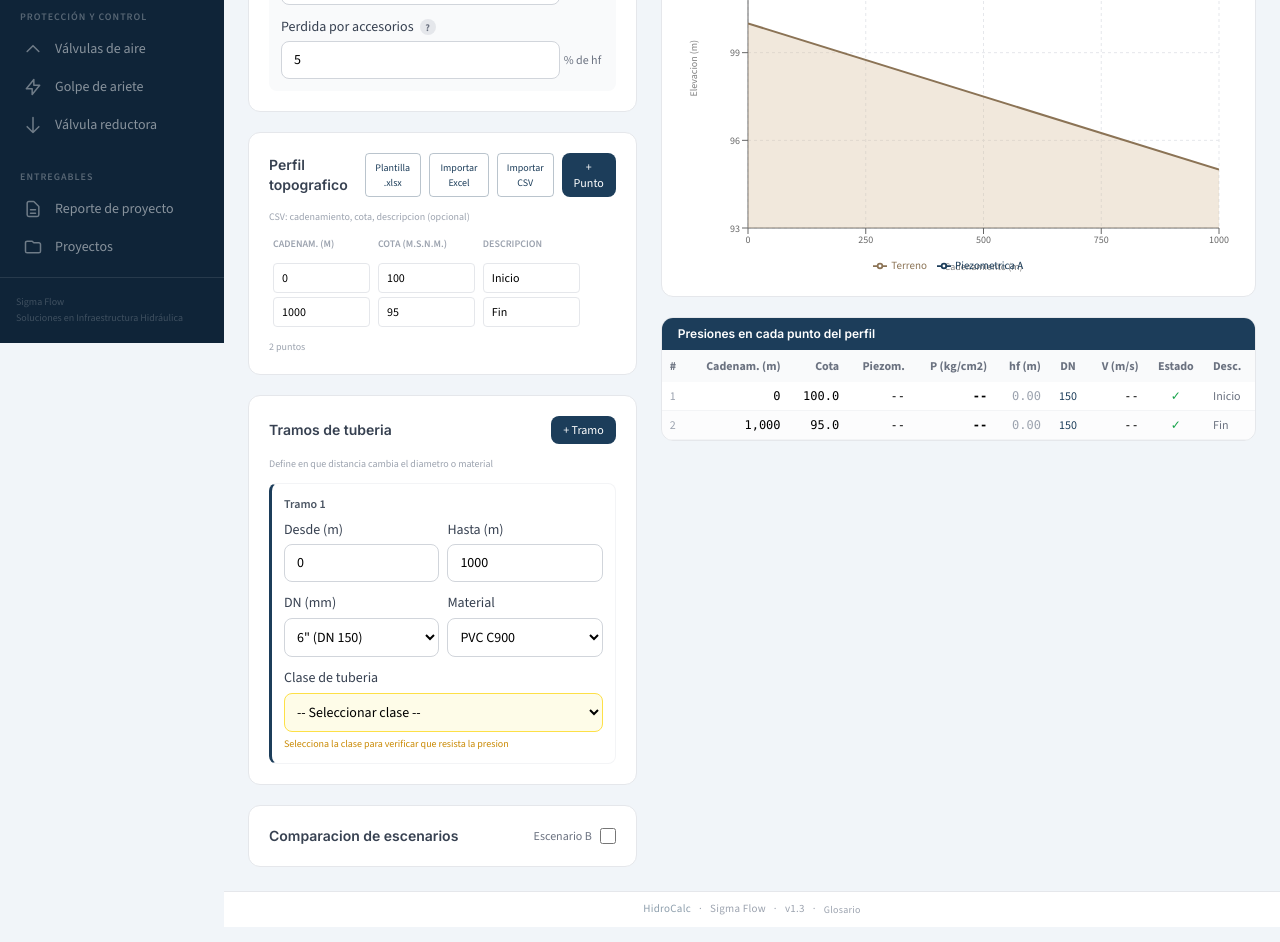
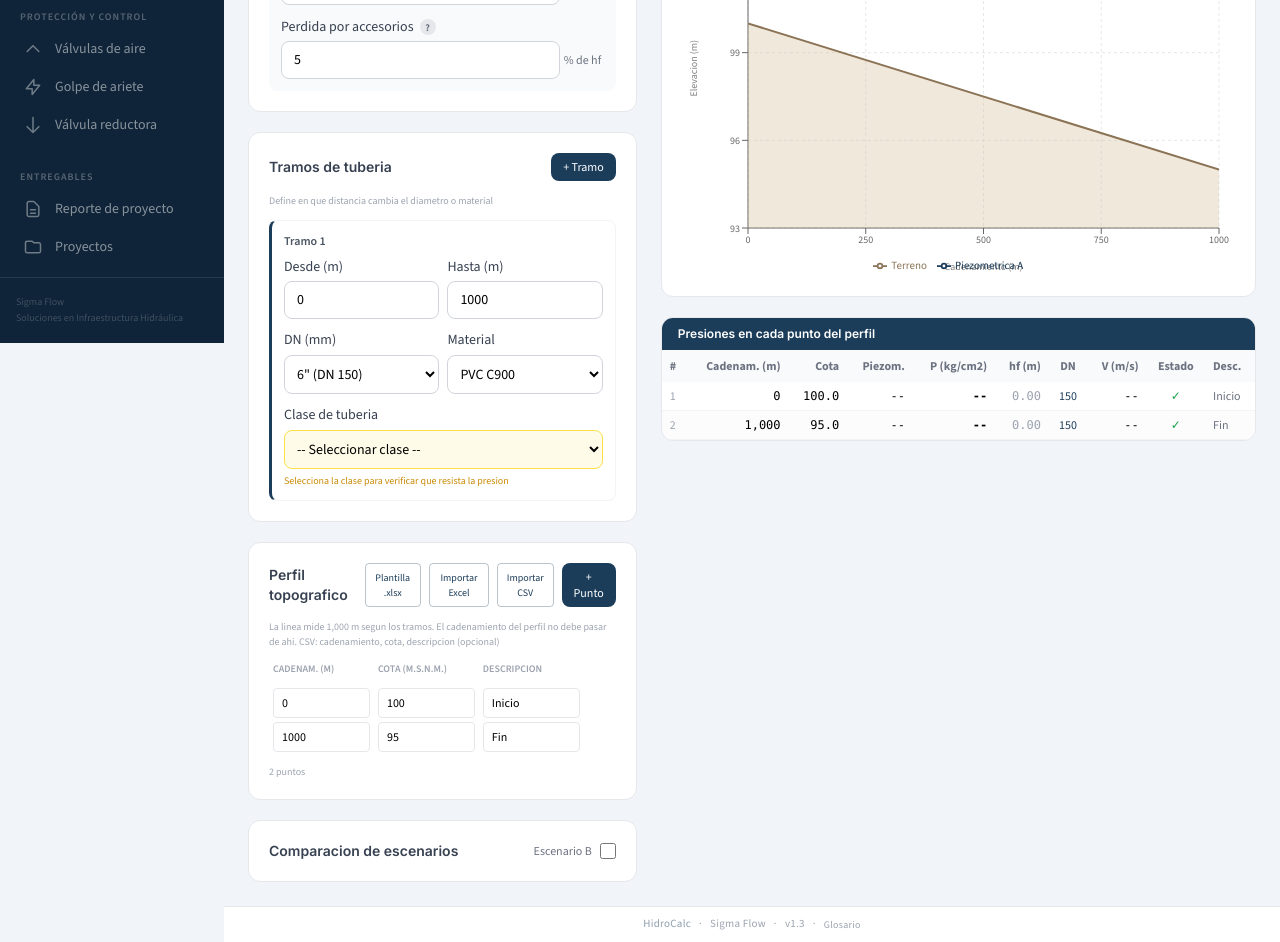
Before and after one commit to simexco/hidrocalc, a Next.js app: page /perfil in a window 1280 px wide. Shown: the part 600-1542 px from the top of the page. Built offline with nearby package versions, Linux system fonts and the light colour scheme.

Commit message:
Linea de conduccion: tramos antes del perfil topografico + validar que el cadenamiento no exceda la longitud de la linea

```diff
--- a/src/app/(modules)/perfil/page.tsx
+++ b/src/app/(modules)/perfil/page.tsx
@@ -170,6 +170,10 @@ export default function PerfilPage() {
   const updateTramo = (id: string, updates: Partial<ProfileTramo>) => {
     setTramos(tramos.map(t => t.id === id ? { ...t, ...updates } : t));
   };
+
+  // Longitud de la linea (segun los tramos) y maximo cadenamiento del perfil — para validar
+  const lineLength = tramos.reduce((mx, t) => Math.max(mx, t.distTo ?? 0), 0);
+  const perfilMax = vertices.reduce((mx, v) => Math.max(mx, v.dist ?? 0), 0);
 
   // CSV Import
   const handleCSVImport = (e: React.ChangeEvent<HTMLInputElement>) => {
@@ -405,45 +409,6 @@ export default function PerfilPage() {
             </div>
           </div>
 
-          {/* Profile table */}
-          <div className="bg-white dark:bg-gray-800 rounded-xl border border-gray-200 dark:border-gray-700 p-5 space-y-3">
-            <div className="flex items-center justify-between">
-              <h2 className="text-sm font-semibold text-gray-700 dark:text-gray-300">Perfil topografico</h2>
-              <div className="flex gap-2">
-                <button onClick={downloadTemplate} className="text-[10px] text-[#1C3D5A] border border-[#1C3D5A]/30 px-2 py-1 rounded hover:bg-[#1C3D5A]/10 transition-colors">
-                  Plantilla .xlsx
-                </button>
-                <button onClick={() => xlsxRef.current?.click()} className="text-[10px] text-[#1C3D5A] border border-[#1C3D5A]/30 px-2 py-1 rounded hover:bg-[#1C3D5A]/10 transition-colors">
-                  Importar Excel
-                </button>
-                <button onClick={() => fileRef.current?.click()} className="text-[10px] text-[#1C3D5A] border border-[#1C3D5A]/30 px-2 py-1 rounded hover:bg-[#1C3D5A]/10 transition-colors">
-                  Importar CSV
-                </button>
-                <button onClick={addVertex} className="text-xs bg-[#1C3D5A] text-white px-3 py-1.5 rounded-lg hover:bg-[#0F2438] transition-colors">
-                  + Punto
-                </button>
-              </div>
-              <input ref={fileRef} type="file" accept=".csv,.txt,.tsv" onChange={handleCSVImport} className="hidden" />
-              <input ref={xlsxRef} type="file" accept=".xlsx" onChange={handleXLSXImport} className="hidden" />
-            </div>
-            <p className="text-[10px] text-gray-400">CSV: cadenamiento, cota, descripcion (opcional)</p>
-
-            <div className="grid grid-cols-[1fr_1fr_1fr_24px] gap-2 text-[10px] text-gray-400 font-semibold uppercase px-1">
-              <span>Cadenam. (m)</span><span>Cota (m.s.n.m.)</span><span>Descripcion</span><span></span>
-            </div>
-            <div className="space-y-1 max-h-[350px] overflow-y-auto">
-              {vertices.map((v, i) => (
-                <div key={v.id} className={`grid grid-cols-[1fr_1fr_1fr_24px] gap-2 items-center px-1 ${results?.points[i]?.status === 'critical' ? 'bg-red-50 dark:bg-red-900/10 rounded' : results?.points[i]?.status === 'low' ? 'bg-yellow-50 dark:bg-yellow-900/10 rounded' : ''}`}>
-                  <NumInput value={v.dist} onChange={(n) => updateVertex(v.id, "dist", n)} />
-                  <NumInput value={v.cota} onChange={(n) => updateVertex(v.id, "cota", n)} />
-                  <input type="text" value={v.desc} onChange={(e) => updateVertex(v.id, "desc", e.target.value)} placeholder={i === 0 ? "Inicio" : ""} className="w-full px-2 py-1.5 text-xs border border-gray-200 dark:border-gray-600 rounded bg-white dark:bg-gray-800 dark:text-white" />
-                  {vertices.length > 2 ? <button onClick={() => removeVertex(v.id)} className="text-red-400 hover:text-red-600 text-xs text-center">{"✗"}</button> : <span />}
-                </div>
-              ))}
-            </div>
-            <p className="text-[10px] text-gray-400">{vertices.length} puntos</p>
-          </div>
-
           {/* Tramos de tubería */}
           <div className="bg-white dark:bg-gray-800 rounded-xl border border-gray-200 dark:border-gray-700 p-5 space-y-3">
             <div className="flex items-center justify-between">
@@ -575,6 +540,54 @@ export default function PerfilPage() {
                 )}
               </div>
             );})}
+          </div>
+
+          {/* Perfil topografico (despues de definir los tramos / longitud de la linea) */}
+          <div className="bg-white dark:bg-gray-800 rounded-xl border border-gray-200 dark:border-gray-700 p-5 space-y-3">
+            <div className="flex items-center justify-between">
+              <h2 className="text-sm font-semibold text-gray-700 dark:text-gray-300">Perfil topografico</h2>
+              <div className="flex gap-2">
+                <button onClick={downloadTemplate} className="text-[10px] text-[#1C3D5A] border border-[#1C3D5A]/30 px-2 py-1 rounded hover:bg-[#1C3D5A]/10 transition-colors">
+                  Plantilla .xlsx
+                </button>
+                <button onClick={() => xlsxRef.current?.click()} className="text-[10px] text-[#1C3D5A] border border-[#1C3D5A]/30 px-2 py-1 rounded hover:bg-[#1C3D5A]/10 transition-colors">
+                  Importar Excel
+                </button>
+                <button onClick={() => fileRef.current?.click()} className="text-[10px] text-[#1C3D5A] border border-[#1C3D5A]/30 px-2 py-1 rounded hover:bg-[#1C3D5A]/10 transition-colors">
+                  Importar CSV
+                </button>
+                <button onClick={addVertex} className="text-xs bg-[#1C3D5A] text-white px-3 py-1.5 rounded-lg hover:bg-[#0F2438] transition-colors">
+                  + Punto
+                </button>
+              </div>
+              <input ref={fileRef} type="file" accept=".csv,.txt,.tsv" onChange={handleCSVImport} className="hidden" />
+              <input ref={xlsxRef} type="file" accept=".xlsx" onChange={handleXLSXImport} className="hidden" />
+            </div>
+            <p className="text-[10px] text-gray-400">La linea mide {formatNumber(lineLength, 0)} m segun los tramos. El cadenamiento del perfil no debe pasar de ahi. CSV: cadenamiento, cota, descripcion (opcional)</p>
+
+            {perfilMax > lineLength && lineLength > 0 && (
+              <div className="bg-amber-50 dark:bg-amber-900/20 border border-amber-300 dark:border-amber-700 rounded-lg px-3 py-2 text-[11px] text-amber-700 dark:text-amber-300">
+                {"⚠"} El perfil llega a {formatNumber(perfilMax, 0)} m pero la linea (tramos) mide {formatNumber(lineLength, 0)} m. Ajusta el cadenamiento o amplia los tramos para que coincidan.
+              </div>
+            )}
+
+            <div className="grid grid-cols-[1fr_1fr_1fr_24px] gap-2 text-[10px] text-gray-400 font-semibold uppercase px-1">
+              <span>Cadenam. (m)</span><span>Cota (m.s.n.m.)</span><span>Descripcion</span><span></span>
+            </div>
+            <div className="space-y-1 max-h-[350px] overflow-y-auto">
+              {vertices.map((v, i) => {
+                const excede = v.dist != null && lineLength > 0 && v.dist > lineLength;
+                return (
+                <div key={v.id} className={`grid grid-cols-[1fr_1fr_1fr_24px] gap-2 items-center px-1 ${excede ? 'bg-amber-50 dark:bg-amber-900/10 rounded' : results?.points[i]?.status === 'critical' ? 'bg-red-50 dark:bg-red-900/10 rounded' : results?.points[i]?.status === 'low' ? 'bg-yellow-50 dark:bg-yellow-900/10 rounded' : ''}`}>
+                  <NumInput value={v.dist} onChange={(n) => updateVertex(v.id, "dist", n)} />
+                  <NumInput value={v.cota} onChange={(n) => updateVertex(v.id, "cota", n)} />
+                  <input type="text" value={v.desc} onChange={(e) => updateVertex(v.id, "desc", e.target.value)} placeholder={i === 0 ? "Inicio" : ""} className="w-full px-2 py-1.5 text-xs border border-gray-200 dark:border-gray-600 rounded bg-white dark:bg-gray-800 dark:text-white" />
+                  {vertices.length > 2 ? <button onClick={() => removeVertex(v.id)} className="text-red-400 hover:text-red-600 text-xs text-center">{"✗"}</button> : <span />}
+                </div>
+                );
+              })}
+            </div>
+            <p className="text-[10px] text-gray-400">{vertices.length} puntos</p>
           </div>
 
           {/* Scenario B toggle + tramos */}
```
